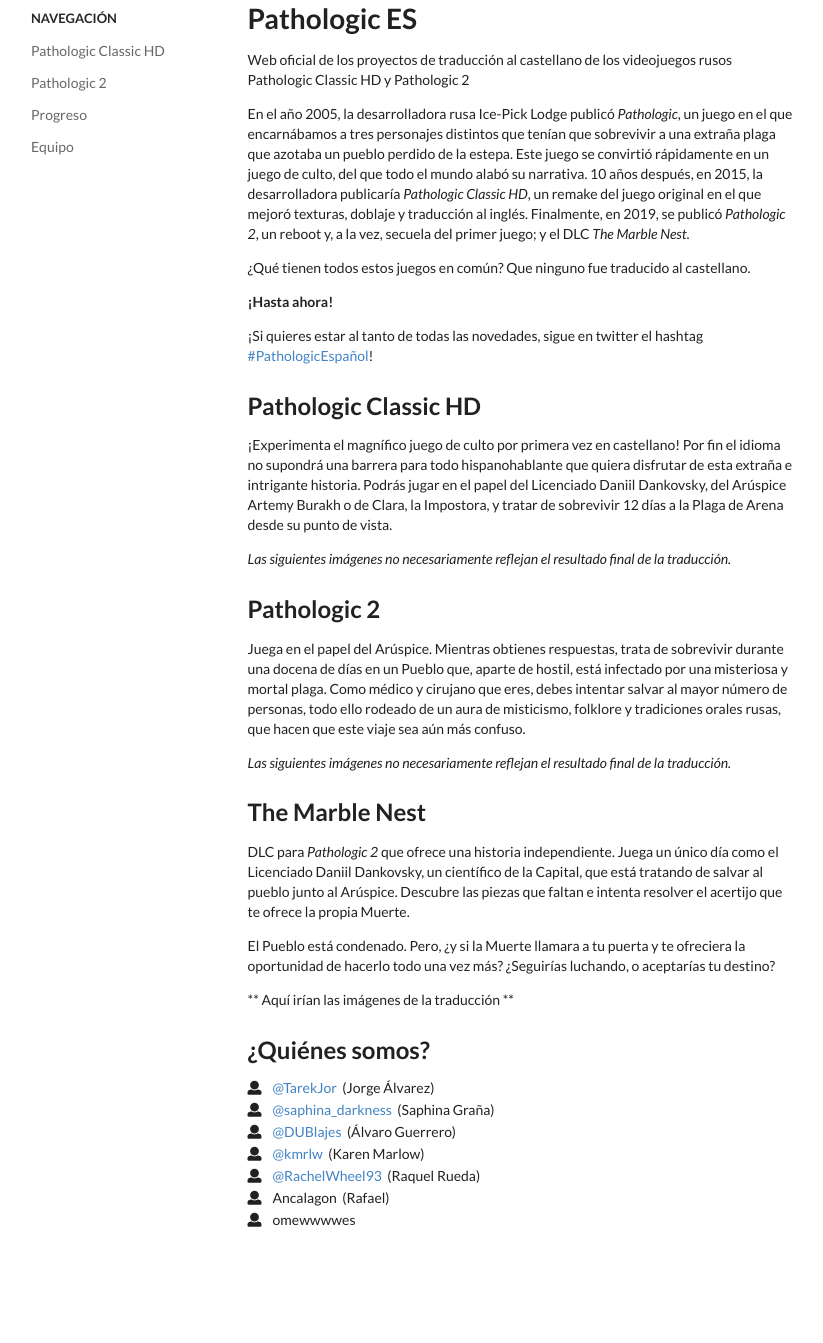
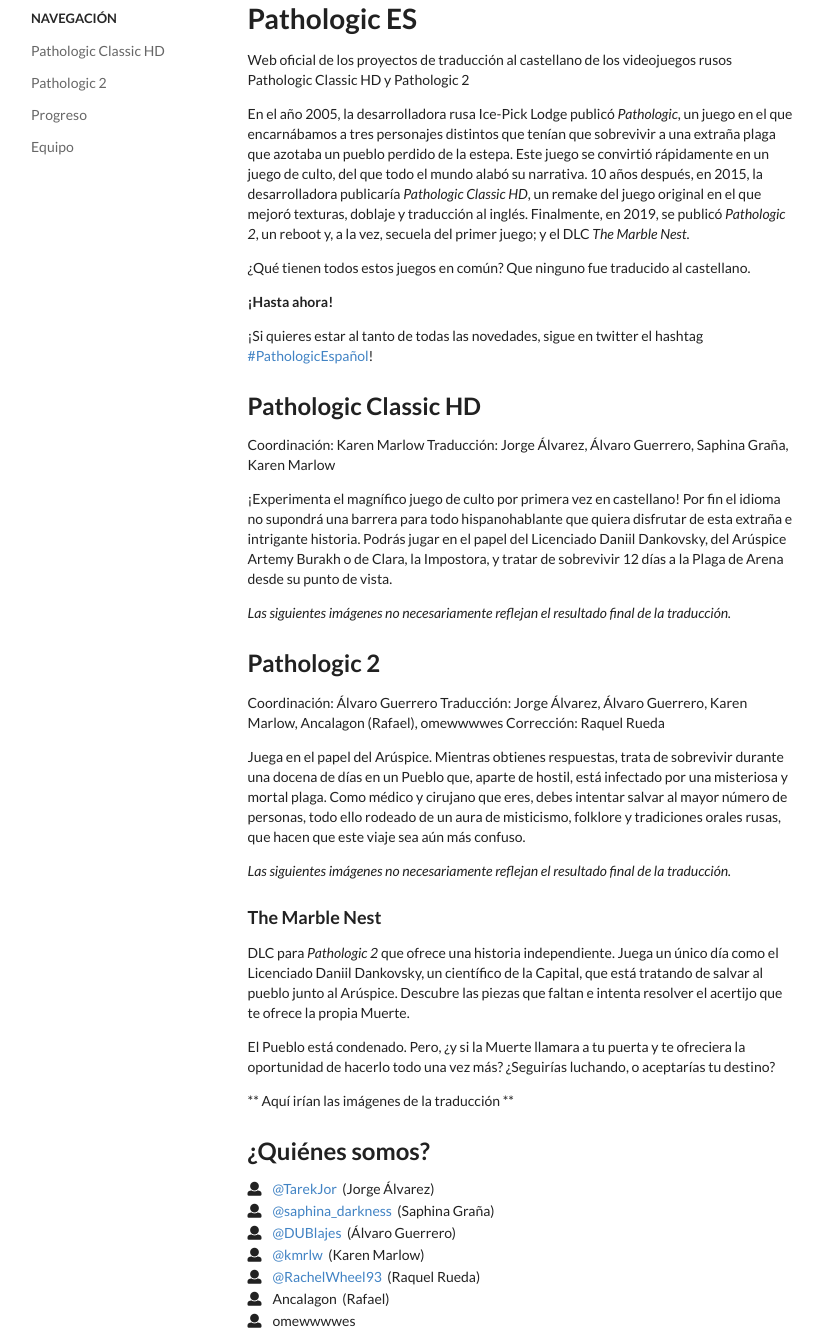
Before and after one commit to pathologic-es/pathologic-es.github.io, a Jekyll site: the page built from index.md, in a window 1280 px wide and 1343 px high. Shown: the whole window, without its empty margins (226-1049 px from the left). Built offline with Jekyll 4.4.1, drawn with Linux system fonts in a browser that asks for light colours.

Commit message:
Update index.md

```diff
--- a/index.md
+++ b/index.md
@@ -13,16 +13,23 @@
 ¡Si quieres estar al tanto de todas las novedades, sigue en twitter el hashtag [#PathologicEspañol](https://twitter.com/hashtag/PathologicEspañol)!
 
 ## Pathologic Classic HD
+Coordinación: Karen Marlow
+Traducción: Jorge Álvarez, Álvaro Guerrero, Saphina Graña, Karen Marlow
+
 ¡Experimenta el magnífico juego de culto por primera vez en castellano! Por fin el idioma no supondrá una barrera para todo hispanohablante que quiera disfrutar de esta extraña e intrigante historia.  Podrás jugar en el papel del Licenciado Daniil Dankovsky, del Arúspice Artemy Burakh o de Clara, la Impostora, y tratar de sobrevivir 12 días a la Plaga de Arena desde su punto de vista.
 
 *Las siguientes imágenes no necesariamente reflejan el resultado final de la traducción.*
 
 ## Pathologic 2
+Coordinación: Álvaro Guerrero
+Traducción: Jorge Álvarez, Álvaro Guerrero, Karen Marlow, Ancalagon (Rafael), omewwwwes
+Corrección: Raquel Rueda
+
 Juega en el papel del Arúspice. Mientras obtienes respuestas, trata de sobrevivir durante una docena de días en un Pueblo que, aparte de hostil, está infectado por una misteriosa y mortal plaga. Como médico y cirujano que eres, debes intentar salvar al mayor número de personas, todo ello rodeado de un aura de misticismo, folklore y tradiciones orales rusas, que hacen que este viaje sea aún más confuso.
 
 *Las siguientes imágenes no necesariamente reflejan el resultado final de la traducción.*
 
-## The Marble Nest
+### The Marble Nest
 DLC para *Pathologic 2* que ofrece una historia independiente. Juega un único día como el Licenciado Daniil Dankovsky, un científico de la Capital, que está tratando de salvar al pueblo junto al Arúspice. Descubre las piezas que faltan e intenta resolver el acertijo que te ofrece la propia Muerte.
 
 El Pueblo está condenado. Pero, ¿y si la Muerte llamara a tu puerta y te ofreciera la oportunidad de hacerlo todo una vez más? ¿Seguirías luchando, o aceptarías tu destino?
```
